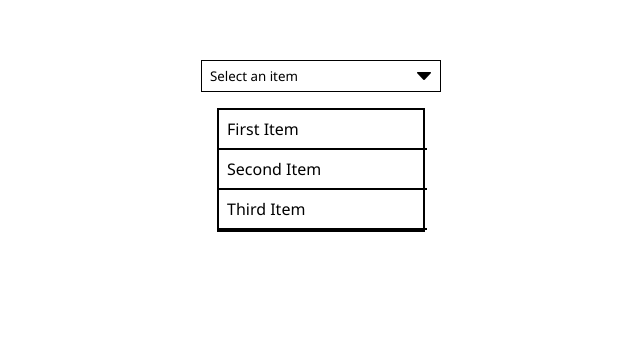
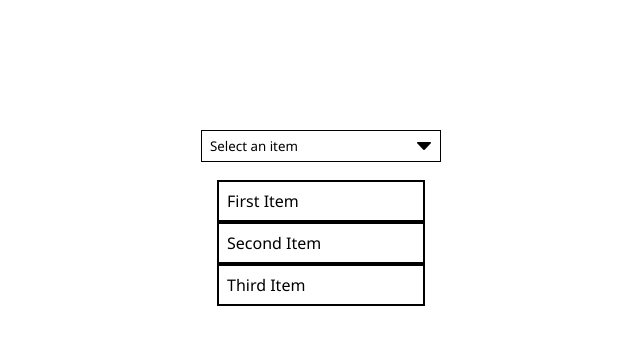
Before and after one commit to nathanmontt/RFEP-Custom-Dropdown, a plain HTML site: page src/index.html in a window 1280 px wide. Shown: the part 254-598 px from the top of the page, without its empty margins (319-959 px from the left). Drawn offline with Linux system fonts and the light colour scheme.

Commit message:
Término (praticamente 2) do HTML e CSS

```diff
--- a/src/assets/js/index.js
+++ b/src/assets/js/index.js
@@ -1,2 +1,29 @@
 // o valor do elemento que eu clicar vai virar o valor de dentro do elemento do select an item
 'use strict'
+
+const buttonContainer = document.querySelector('.button-container');
+const dropdownOptions = document.getElementById('dropdown-options');
+
+buttonContainer.addEventListener('click', () => {
+    dropdownOptions.classList.toggle('hidden');
+})
+
+/*
+<body>
+    <div class="button-container">
+        <button id="open-dropdown">Select an item</button>
+        <img src="assets/img/down.png" alt="Dropdown Arrow" id="dropdown-arrow">
+    </div>
+    <div id="dropdown-options">
+        <div class="holder-text-img">
+            <p class="options">First Item</p>
+        </div>
+        <div class="holder-text-img">
+            <p class="options">Second Item</p>
+        </div>
+        <div class="holder-text-img">
+            <p class="options">Third Item</p>
+        </div>
+    </div>
+</body>
+*/
--- a/src/assets/style/style.css
+++ b/src/assets/style/style.css
@@ -5,11 +5,6 @@
     font-family: 'Segoe UI', Tahoma, Geneva, Verdana, sans-serif;
     list-style-type: none;
     text-decoration: none;
-
-    --main: black;
-    --sub-main: white;
-    --channel-color: #d80000;
-    --reference-link-color: #4062b7;
 
     --main-size: 1em;
     --border: .01em;
@@ -26,6 +21,7 @@ body {
 }
 
 .button-container {
+    position: fixed;
     width: 15em;
     display: flex;
     align-items: center;
@@ -42,15 +38,17 @@ body {
 }
 .button-container #dropdown-arrow { width: 1em; }
 #dropdown-options {
+    position: fixed;
+    bottom: 15em;
     width: 13em;
-    /* padding: 1em; */
     margin-top: 1em;
-    border: 2px solid;
 }
 #dropdown-options .holder-text-img{
-    /* margin-top: 1em; */
-    border-bottom: 2px solid;
     width: 13em;
     cursor: pointer;
     padding: var(--sec-size);
+    border: 2px solid;
 }
+.holder-text-img .options:nth-child(1) {
+    border-bottom: none;
+}
--- a/src/index.html
+++ b/src/index.html
@@ -29,7 +29,7 @@
             <button id="open-dropdown">Select an item</button>
             <img src="assets/img/down.png" alt="Dropdown Arrow" id="dropdown-arrow">
         </div>
-        <div id="dropdown-options">
+        <div id="dropdown-options" class="">
             <div class="holder-text-img">
                 <p class="options">First Item</p>
             </div>
```
